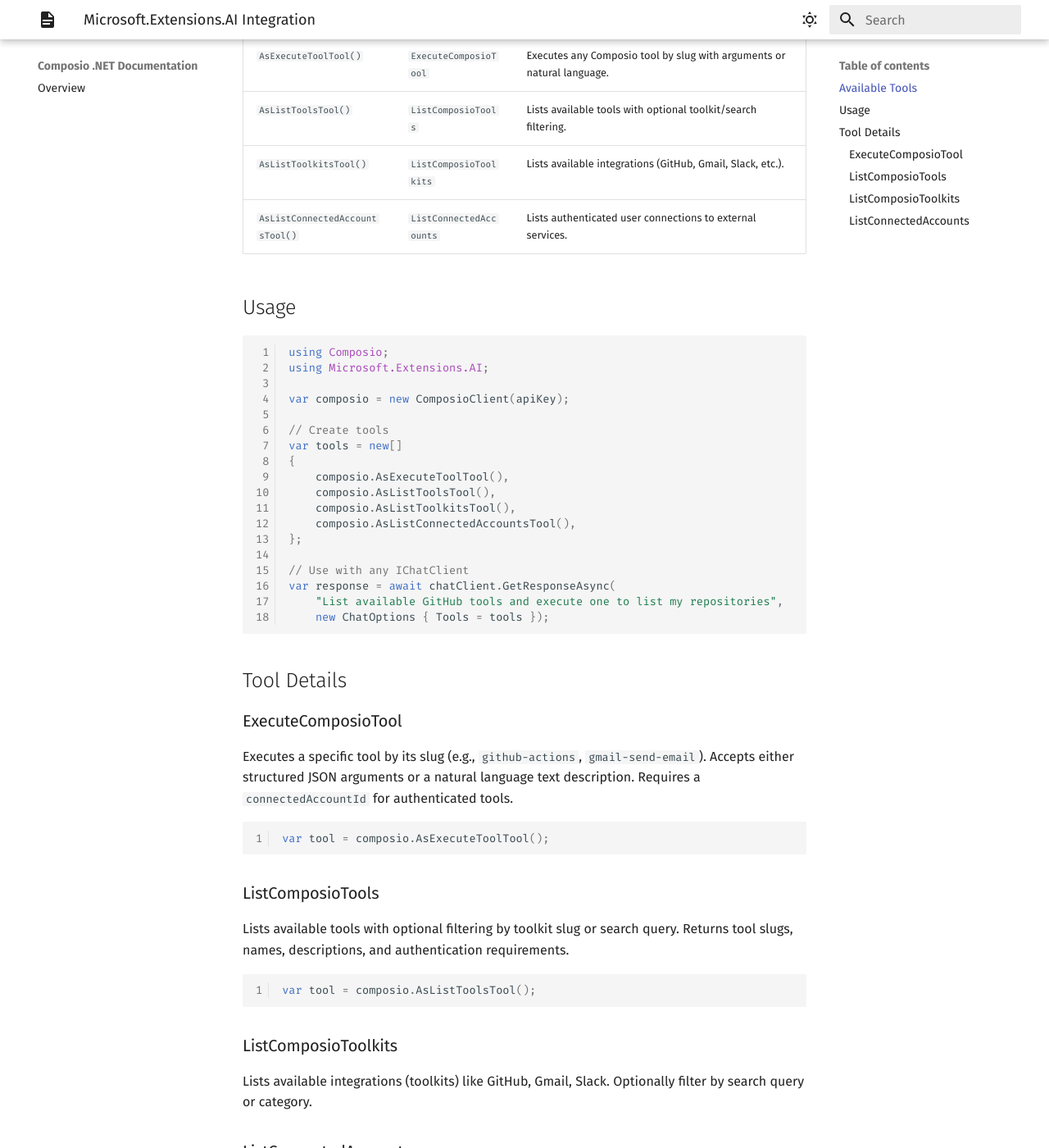
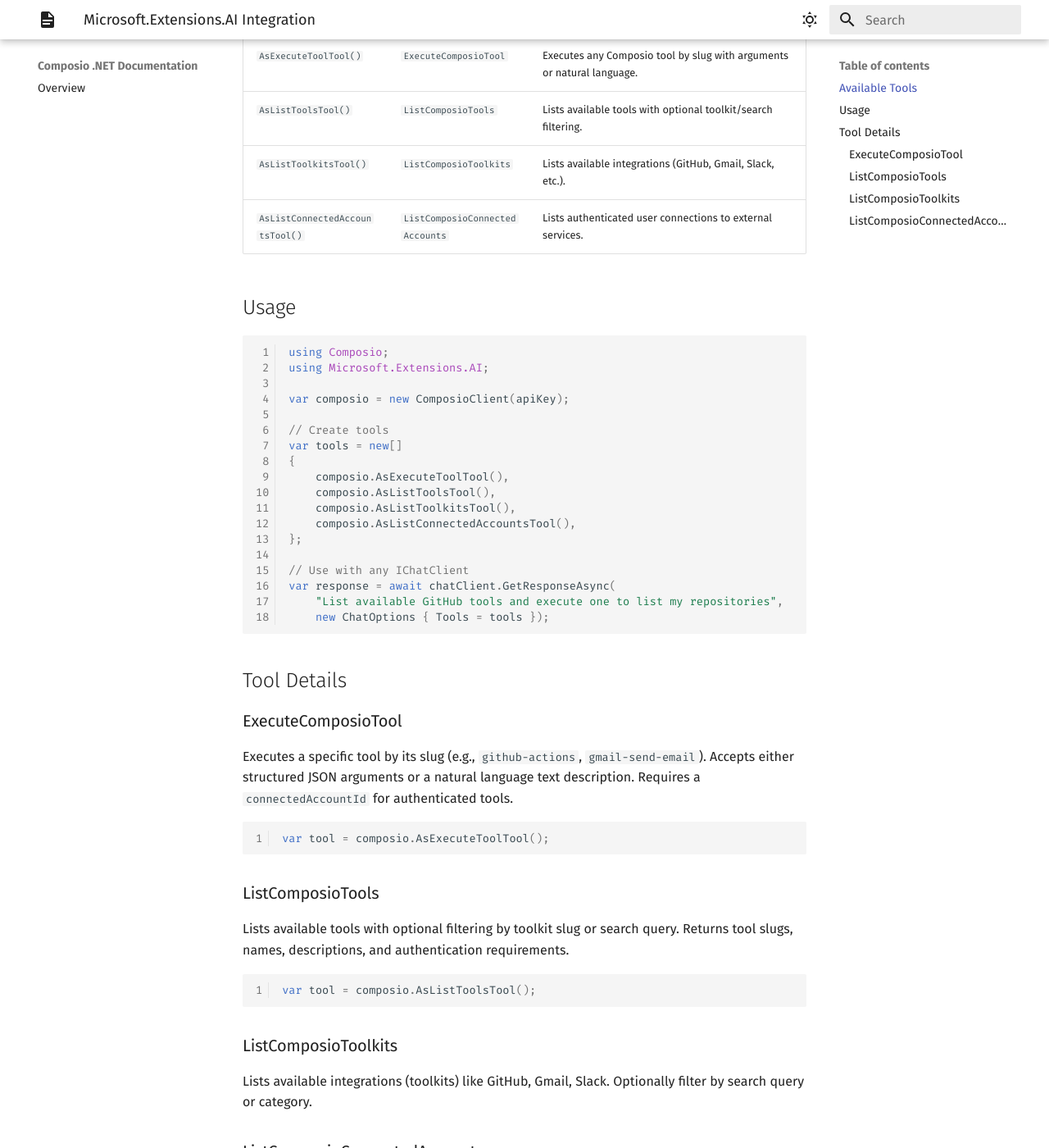
Before and after one commit to tryAGI/Composio, an MkDocs documentation site: the page built from docs/guides/meai.md, in a window 1280 px wide and 1400 px high, scrolled down 322 px. Shown: the whole window at 82% size. Built offline with MkDocs 1.6.1 and Material for MkDocs 9.7.7, drawn with Linux system fonts in a browser that asks for light colours; the version menu is left out; some of the changed text lies outside the part shown.

Commit message:
Refine MEAI tools and fix docs
Co-Authored-By: Claude Opus 4.6 <noreply@anthropic.com>

```diff
--- a/docs/guides/meai.md
+++ b/docs/guides/meai.md
@@ -11,7 +11,7 @@ allowing any `IChatClient` to execute 250+ integrations, list tools, and manage
 | `AsExecuteToolTool()` | `ExecuteComposioTool` | Executes any Composio tool by slug with arguments or natural language. |
 | `AsListToolsTool()` | `ListComposioTools` | Lists available tools with optional toolkit/search filtering. |
 | `AsListToolkitsTool()` | `ListComposioToolkits` | Lists available integrations (GitHub, Gmail, Slack, etc.). |
-| `AsListConnectedAccountsTool()` | `ListConnectedAccounts` | Lists authenticated user connections to external services. |
+| `AsListConnectedAccountsTool()` | `ListComposioConnectedAccounts` | Lists authenticated user connections to external services. |
 
 ## Usage
 
@@ -62,7 +62,7 @@ var tool = composio.AsListToolsTool();
 Lists available integrations (toolkits) like GitHub, Gmail, Slack.
 Optionally filter by search query or category.
 
-### ListConnectedAccounts
+### ListComposioConnectedAccounts
 
 Lists all authenticated integration accounts for the current project.
 Returns account IDs needed for executing tools.
```
Also changed, not shown: 2 other files.
